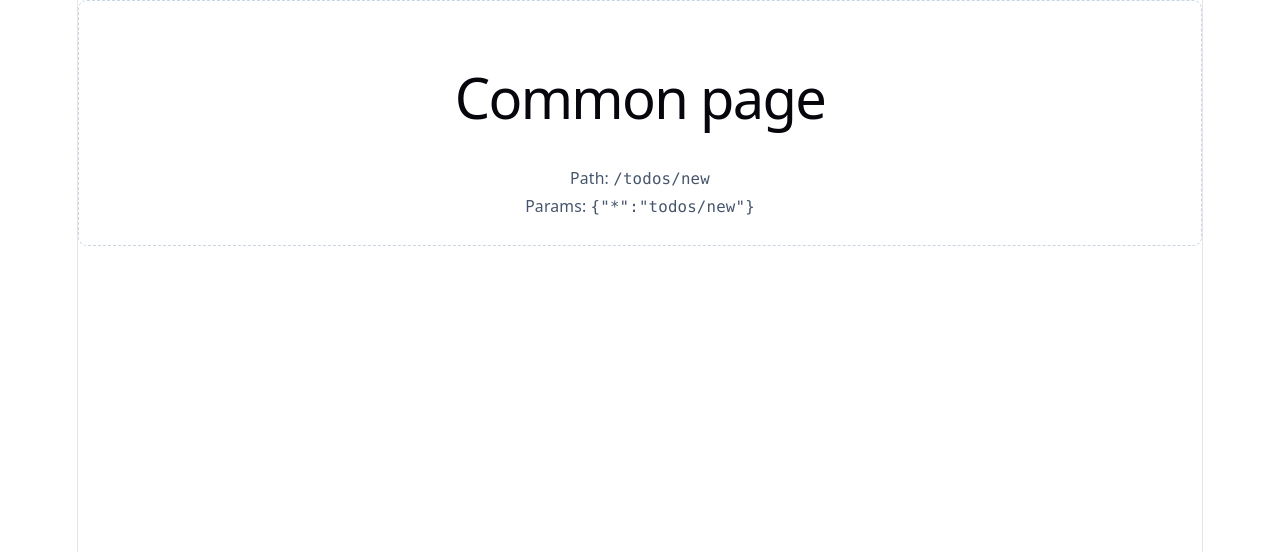
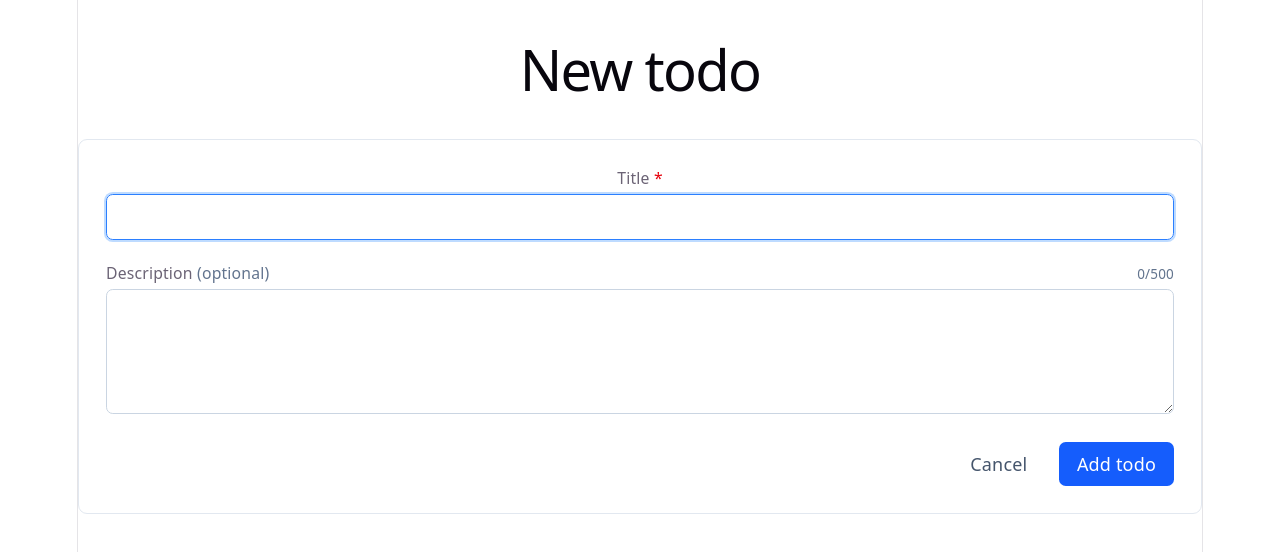
Before and after one commit to ipula/ToDoApp, a React (Vite) app in the folder client/: page /todos/new in a window 1280 px wide. Shown: the top 552 px of the page. Built offline with nearby package versions, Linux system fonts and the light colour scheme; no server answers.

Commit message:
add create todo form with validation

```diff
--- a/client/package.json
+++ b/client/package.json
@@ -10,10 +10,13 @@
     "typecheck": "tsc -b"
   },
   "dependencies": {
+    "@hookform/resolvers": "^5.9.1",
     "@tanstack/react-query": "^5.104.0",
     "react": "^19.2.8",
     "react-dom": "^19.2.8",
-    "react-router": "^8.4.0"
+    "react-hook-form": "^7.89.0",
+    "react-router": "^8.4.0",
+    "zod": "^4.6.5"
   },
   "devDependencies": {
     "@tailwindcss/vite": "^4.3.3",
--- a/client/src/app/router.tsx
+++ b/client/src/app/router.tsx
@@ -1,4 +1,5 @@
 import { createBrowserRouter, Navigate } from "react-router";
+import { TodoCreatePage } from "../features/todos/pages/TodoCreatePage.tsx";
 import { TodoListPage } from "../features/todos/pages/TodoListPage.tsx";
 import { PlaceholderPage } from "../shared/pages/PlaceholderPage.tsx";
 
@@ -9,5 +10,6 @@ import { PlaceholderPage } from "../shared/pages/PlaceholderPage.tsx";
 export const router = createBrowserRouter([
   { path: "/", element: <Navigate to="/todos" replace /> },
   { path: "/todos", element: <TodoListPage /> },
+  { path: "/todos/new", element: <TodoCreatePage /> },
   { path: "*", element: <PlaceholderPage title="Common page" /> },
 ]);
--- /dev/null
+++ b/client/src/features/todos/components/TodoForm.tsx
@@ -0,0 +1,145 @@
+import { zodResolver } from "@hookform/resolvers/zod";
+import { useForm, useWatch } from "react-hook-form";
+import { Link } from "react-router";
+import { ApiError, getErrorMessage } from "../../../shared/api/ApiError.ts";
+import {
+  DESCRIPTION_MAX_LENGTH,
+  TITLE_MAX_LENGTH,
+  todoFormSchema,
+  type TodoFormInput,
+  type TodoFormValues,
+} from "../schemas.ts";
+
+interface TodoFormProps {
+  /** Starting values: empty for create, the existing todo for edit. */
+  defaultValues?: TodoFormInput;
+  submitLabel: string;
+  /** Where Cancel goes. */
+  cancelTo: string;
+  /** Saves the todo. Throwing an ApiError shows its messages in the form. */
+  onSubmit: (values: TodoFormValues) => Promise<void>;
+}
+
+/**
+ * Form for creating and editing a todo.
+ *
+ * Validates in the browser first (instant feedback), then maps any errors
+ * the server returns onto the matching fields, so both kinds of error
+ * look the same to the user.
+ */
+export function TodoForm({
+  defaultValues = { title: "", description: "" },
+  submitLabel,
+  cancelTo,
+  onSubmit,
+}: TodoFormProps) {
+  const {
+    register,
+    handleSubmit,
+    setError,
+    control,
+    formState: { errors, isSubmitting },
+  } = useForm<TodoFormInput, unknown, TodoFormValues>({
+    resolver: zodResolver(todoFormSchema),
+    defaultValues,
+  });
+
+  // useWatch re-renders only when this field changes (for the character counter).
+  const descriptionLength = useWatch({ control, name: "description" }).length;
+
+  const submit = handleSubmit(async (values) => {
+    try {
+      await onSubmit(values);
+    } catch (error) {
+      showServerError(error);
+    }
+  });
+
+  /** Puts server errors on their field when possible, otherwise above the form. */
+  function showServerError(error: unknown) {
+    if (error instanceof ApiError) {
+      const titleMessage = error.fieldMessage("title");
+      const descriptionMessage = error.fieldMessage("description");
+
+      if (titleMessage) setError("title", { message: titleMessage });
+      if (descriptionMessage) setError("description", { message: descriptionMessage });
+      if (titleMessage || descriptionMessage) return;
+    }
+    setError("root.server", { message: getErrorMessage(error) });
+  }
+
+  return (
+    <form
+      noValidate
+      onSubmit={(event) => {
+        void submit(event);
+      }}
+      className="space-y-5 rounded-lg border border-slate-200 bg-white p-6"
+    >
+      {errors.root?.server && (
+        <p role="alert" className="rounded-md bg-red-50 p-3 text-sm text-red-800">
+          {errors.root.server.message}
+        </p>
+      )}
+
+      <div>
+        <label htmlFor="title" className="block text-sm font-medium">
+          Title <span className="text-red-600">*</span>
+        </label>
+        <input
+          id="title"
+          type="text"
+          autoFocus
+          maxLength={TITLE_MAX_LENGTH}
+          aria-invalid={errors.title ? true : undefined}
+          aria-describedby={errors.title ? "title-error" : undefined}
+          {...register("title")}
+          className="mt-1 w-full rounded-md border border-slate-300 px-3 py-2 outline-none focus:border-blue-500 focus:ring-2 focus:ring-blue-200 aria-invalid:border-red-500"
+        />
+        {errors.title && (
+          <p id="title-error" className="mt-1 text-sm text-red-600">
+            {errors.title.message}
+          </p>
+        )}
+      </div>
+
+      <div>
+        <div className="flex items-baseline justify-between">
+          <label htmlFor="description" className="block text-sm font-medium">
+            Description <span className="font-normal text-slate-500">(optional)</span>
+          </label>
+          <span className="text-xs text-slate-500">
+            {descriptionLength}/{DESCRIPTION_MAX_LENGTH}
+          </span>
+        </div>
+        <textarea
+          id="description"
+          rows={4}
+          maxLength={DESCRIPTION_MAX_LENGTH}
+          aria-invalid={errors.description ? true : undefined}
+          aria-describedby={errors.description ? "description-error" : undefined}
+          {...register("description")}
+          className="mt-1 w-full rounded-md border border-slate-300 px-3 py-2 outline-none focus:border-blue-500 focus:ring-2 focus:ring-blue-200 aria-invalid:border-red-500"
+        />
+        {errors.description && (
+          <p id="description-error" className="mt-1 text-sm text-red-600">
+            {errors.description.message}
+          </p>
+        )}
+      </div>
+
+      <div className="flex justify-end gap-3">
+        <Link to={cancelTo} className="rounded-md px-4 py-2 text-slate-600 hover:bg-slate-100">
+          Cancel
+        </Link>
+        <button
+          type="submit"
+          disabled={isSubmitting}
+          className="rounded-md bg-blue-600 px-4 py-2 font-medium text-white hover:bg-blue-700 disabled:cursor-not-allowed disabled:opacity-60"
+        >
+          {isSubmitting ? "Saving…" : submitLabel}
+        </button>
+      </div>
+    </form>
+  );
+}
--- /dev/null
+++ b/client/src/features/todos/hooks/useCreateTodo.ts
@@ -0,0 +1,23 @@
+import { useMutation, useQueryClient } from "@tanstack/react-query";
+import { todoKeys } from "../api/queryKeys.ts";
+import { todosApi } from "../api/todosApi.ts";
+import type { Todo } from "../types.ts";
+
+/**
+ * Creates a todo.
+ * On success, the new todo is added to the top of the cached list
+ * (matching the API's newest-first order), so no refetch is needed.
+ */
+export function useCreateTodo() {
+  const queryClient = useQueryClient();
+
+  return useMutation({
+    mutationFn: todosApi.create,
+    onSuccess: (created) => {
+      queryClient.setQueryData<Todo[]>(todoKeys.list(), (todos) =>
+        todos ? [created, ...todos] : undefined,
+      );
+      queryClient.setQueryData(todoKeys.detail(created._id), created);
+    },
+  });
+}
--- /dev/null
+++ b/client/src/features/todos/pages/TodoCreatePage.tsx
@@ -0,0 +1,27 @@
+import { useNavigate } from "react-router";
+import { TodoForm } from "../components/TodoForm.tsx";
+import { useCreateTodo } from "../hooks/useCreateTodo.ts";
+
+/** Page for adding a new todo. Returns to the list after saving. */
+export function TodoCreatePage() {
+  const createTodo = useCreateTodo();
+  const navigate = useNavigate();
+
+  return (
+    <section>
+      <h1 className="mb-6 text-2xl font-semibold">New todo</h1>
+      <TodoForm
+        submitLabel="Add todo"
+        cancelTo="/todos"
+        onSubmit={async (values) => {
+          await createTodo.mutateAsync({
+            title: values.title,
+            // Send nothing rather than an empty string when left blank.
+            ...(values.description ? { description: values.description } : {}),
+          });
+          await navigate("/todos");
+        }}
+      />
+    </section>
+  );
+}
--- a/client/src/features/todos/pages/TodoListPage.tsx
+++ b/client/src/features/todos/pages/TodoListPage.tsx
@@ -1,3 +1,4 @@
+import { Link } from "react-router";
 import { getErrorMessage } from "../../../shared/api/ApiError.ts";
 import { EmptyState } from "../../../shared/components/EmptyState.tsx";
 import { ErrorState } from "../../../shared/components/ErrorState.tsx";
@@ -28,20 +29,41 @@ export function TodoListPage() {
   }
 
   if (todos.length === 0) {
-    return <EmptyState title="No todos yet" description="Your todos will appear here." />;
+    return (
+      <EmptyState
+        title="No todos yet"
+        description="Add your first todo to get started."
+        action={<NewTodoLink />}
+      />
+    );
   }
 
   const remaining = todos.filter((todo) => !todo.done).length;
 
   return (
     <section>
-      <div className="mb-6 flex items-baseline justify-between">
-        <h1 className="text-2xl font-semibold">Your todos</h1>
-        <p className="text-sm text-slate-500">
-          {remaining} of {todos.length} remaining
-        </p>
+      <div className="mb-6 flex items-center justify-between gap-4">
+        <div>
+          <h1 className="text-2xl font-semibold">Your todos</h1>
+          <p className="text-sm text-slate-500">
+            {remaining} of {todos.length} remaining
+          </p>
+        </div>
+        <NewTodoLink />
       </div>
       <TodoList todos={todos} />
     </section>
   );
 }
+
+/** Primary call to action, shown in the header and in the empty state. */
+function NewTodoLink() {
+  return (
+    <Link
+      to="/todos/new"
+      className="rounded-md bg-blue-600 px-4 py-2 font-medium text-white hover:bg-blue-700"
+    >
+      New todo
+    </Link>
+  );
+}
--- /dev/null
+++ b/client/src/features/todos/schemas.ts
@@ -0,0 +1,31 @@
+import { z } from "zod";
+
+/** Same limits as the server's TodoTitle and TodoDescription value objects. */
+export const TITLE_MAX_LENGTH = 100;
+export const DESCRIPTION_MAX_LENGTH = 500;
+
+/**
+ * Validation for the create and edit forms.
+ *
+ * Mirrors the server's business rules so users get instant feedback.
+ * The server still validates everything: this is for UX, not security.
+ */
+export const todoFormSchema = z.object({
+  title: z
+    .string()
+    .trim()
+    .min(1, "Title is required")
+    .max(TITLE_MAX_LENGTH, `Title must be at most ${TITLE_MAX_LENGTH} characters`),
+  description: z
+    .string()
+    .trim()
+    .max(
+      DESCRIPTION_MAX_LENGTH,
+      `Description must be at most ${DESCRIPTION_MAX_LENGTH} characters`,
+    ),
+});
+
+/** Values as typed into the form. */
+export type TodoFormInput = z.input<typeof todoFormSchema>;
+/** Values after validation (trimmed), passed to onSubmit. */
+export type TodoFormValues = z.output<typeof todoFormSchema>;
--- a/client/src/shared/components/EmptyState.tsx
+++ b/client/src/shared/components/EmptyState.tsx
@@ -1,14 +1,19 @@
+import type { ReactNode } from "react";
+
 interface EmptyStateProps {
   title: string;
   description: string;
+  /** Optional call to action, e.g. a "New todo" link. */
+  action?: ReactNode;
 }
 
 /** Friendly placeholder for when there is nothing to show yet. */
-export function EmptyState({ title, description }: EmptyStateProps) {
+export function EmptyState({ title, description, action }: EmptyStateProps) {
   return (
     <div className="rounded-lg border border-dashed border-slate-300 bg-white p-10 text-center">
       <p className="text-lg font-medium">{title}</p>
       <p className="mt-1 text-slate-500">{description}</p>
+      {action && <div className="mt-6">{action}</div>}
     </div>
   );
 }
```
Also changed, not shown: 1 other file (tests, documents, lock files or other folders).
